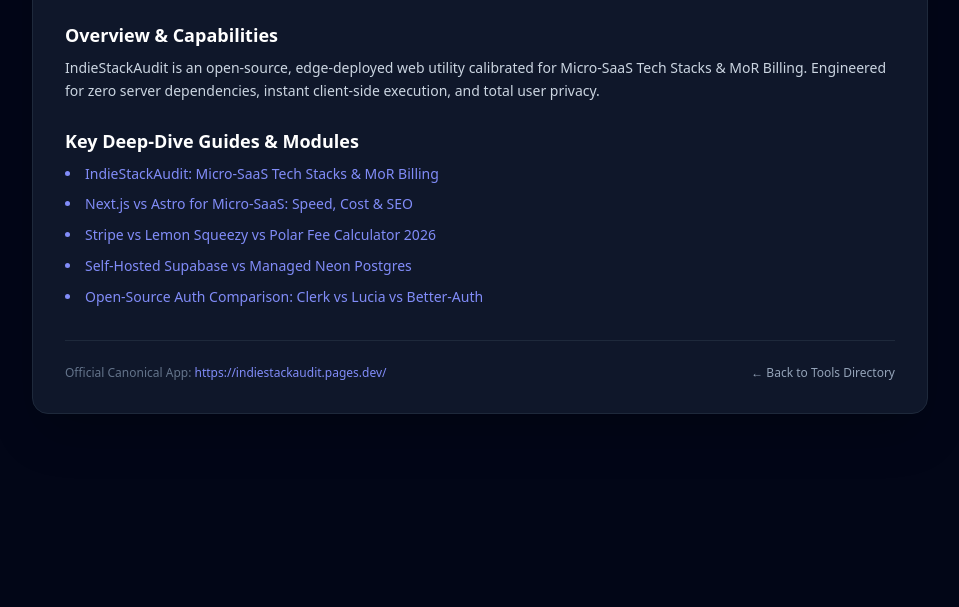
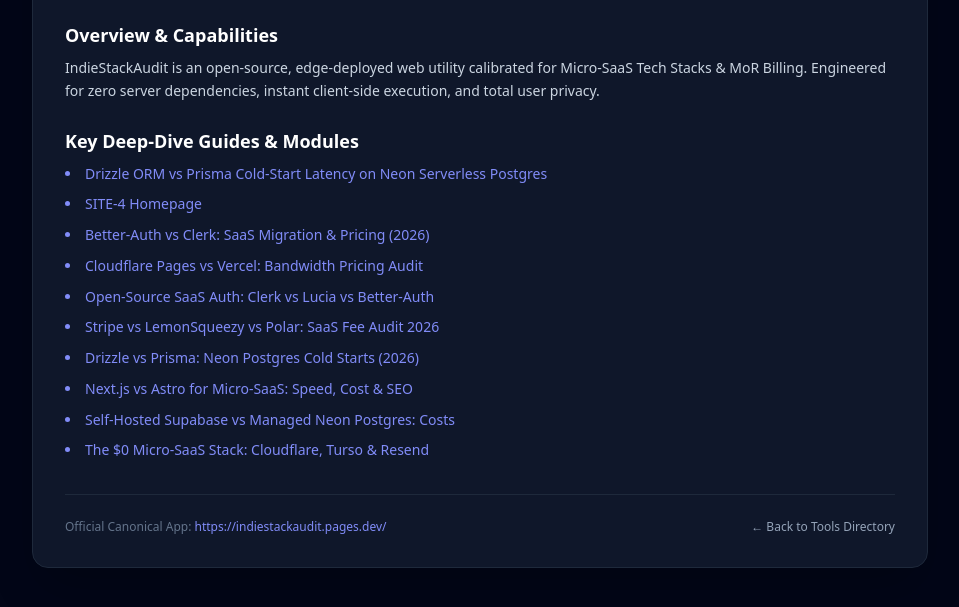
Before and after one commit to jibranpcccc/jibranpcccc.github.io, a plain HTML site: page tools/site-4-indiestackaudit.html in a window 1280 px wide. Shown: the part 197-804 px from the top of the page, without its empty margins (160-1119 px from the left). Drawn offline with nearby package versions, Linux system fonts and the light colour scheme.

Commit message:
feat: add dedicated profile page for IndieStackAudit (site-4)

```diff
--- a/tools/site-4-indiestackaudit.html
+++ b/tools/site-4-indiestackaudit.html
@@ -27,11 +27,16 @@
 
             <h2 class="text-lg font-bold text-white mt-6 mb-2">Key Deep-Dive Guides & Modules</h2>
             <ul class="space-y-2 list-disc list-inside text-indigo-400">
-                <li><a href="https://indiestackaudit.pages.dev/" class="text-indigo-400 hover:underline">IndieStackAudit: Micro-SaaS Tech Stacks & MoR Billing</a></li>
+                <li><a href="https://indiestackaudit.pages.dev/drizzle-vs-prisma-neon-postgres-cold-starts/" class="text-indigo-400 hover:underline">Drizzle ORM vs Prisma Cold-Start Latency on Neon Serverless Postgres</a></li>
+<li><a href="https://indiestackaudit.pages.dev/" class="text-indigo-400 hover:underline">SITE-4 Homepage</a></li>
+<li><a href="https://indiestackaudit.pages.dev/billing/better-auth-vs-clerk-migration-cost/" class="text-indigo-400 hover:underline">Better-Auth vs Clerk: SaaS Migration & Pricing (2026)</a></li>
+<li><a href="https://indiestackaudit.pages.dev/billing/cloudflare-pages-vs-vercel-bandwidth-pricing-trap/" class="text-indigo-400 hover:underline">Cloudflare Pages vs Vercel: Bandwidth Pricing Audit</a></li>
+<li><a href="https://indiestackaudit.pages.dev/billing/open-source-auth-comparison-clerk-lucia-better-auth/" class="text-indigo-400 hover:underline">Open-Source SaaS Auth: Clerk vs Lucia vs Better-Auth</a></li>
+<li><a href="https://indiestackaudit.pages.dev/billing/stripe-vs-lemonsqueezy-vs-polar-saas-fee-calculator-2026/" class="text-indigo-400 hover:underline">Stripe vs LemonSqueezy vs Polar: SaaS Fee Audit 2026</a></li>
+<li><a href="https://indiestackaudit.pages.dev/stacks/drizzle-vs-prisma-neon-postgres-cold-starts/" class="text-indigo-400 hover:underline">Drizzle vs Prisma: Neon Postgres Cold Starts (2026)</a></li>
 <li><a href="https://indiestackaudit.pages.dev/stacks/nextjs-vs-astro-for-micro-saas-speed-cost-seo/" class="text-indigo-400 hover:underline">Next.js vs Astro for Micro-SaaS: Speed, Cost & SEO</a></li>
-<li><a href="https://indiestackaudit.pages.dev/billing/stripe-vs-lemonsqueezy-vs-polar-saas-fee-calculator-2026/" class="text-indigo-400 hover:underline">Stripe vs Lemon Squeezy vs Polar Fee Calculator 2026</a></li>
-<li><a href="https://indiestackaudit.pages.dev/stacks/self-hosted-supabase-vs-managed-neon-postgres-cost-math/" class="text-indigo-400 hover:underline">Self-Hosted Supabase vs Managed Neon Postgres</a></li>
-<li><a href="https://indiestackaudit.pages.dev/billing/open-source-auth-comparison-clerk-lucia-better-auth/" class="text-indigo-400 hover:underline">Open-Source Auth Comparison: Clerk vs Lucia vs Better-Auth</a></li>
+<li><a href="https://indiestackaudit.pages.dev/stacks/self-hosted-supabase-vs-managed-neon-postgres-cost-math/" class="text-indigo-400 hover:underline">Self-Hosted Supabase vs Managed Neon Postgres: Costs</a></li>
+<li><a href="https://indiestackaudit.pages.dev/stacks/zero-cost-saas-stack-cloudflare-pages-turso-resend/" class="text-indigo-400 hover:underline">The $0 Micro-SaaS Stack: Cloudflare, Turso & Resend</a></li>
 
             </ul>
         </div>
```
